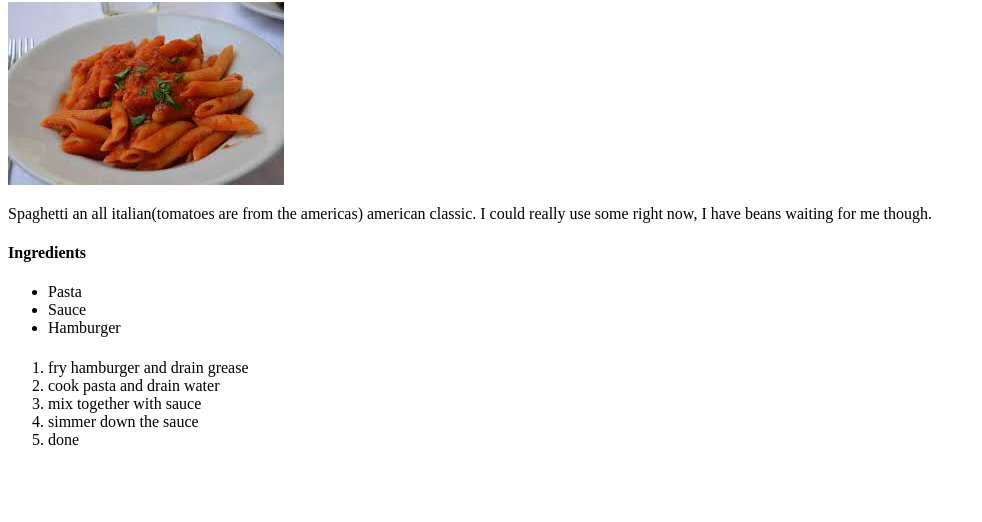
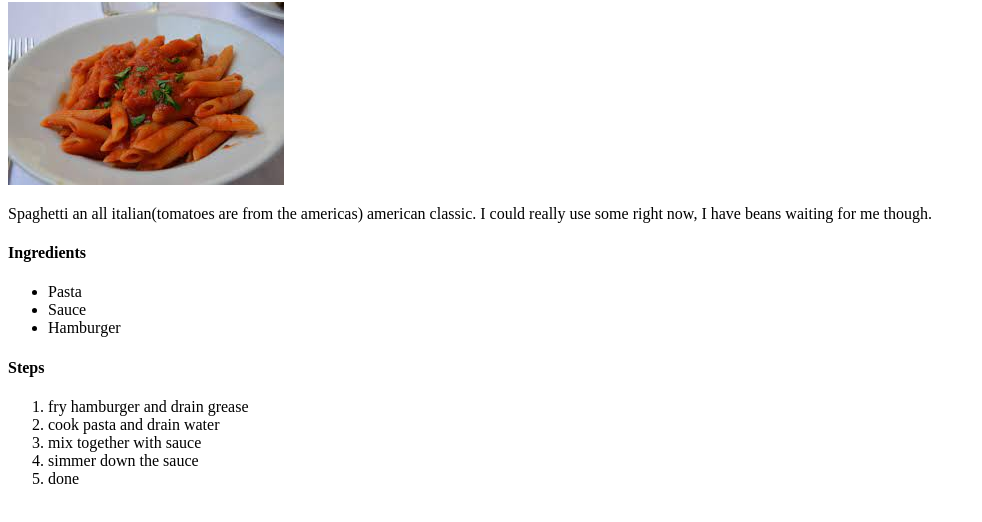
Before and after one commit to Pika2Pika/odin-recipes, a plain HTML site: page recipes/Spaghetti.html in a window 1280 px wide. Shown: the part 78-600 px from the top of the page, without its empty margins (0-982 px from the left). Drawn offline with Linux system fonts and the light colour scheme.

Commit message:
Spaghetti.html Bug fix

```diff
--- a/recipes/Spaghetti.html
+++ b/recipes/Spaghetti.html
@@ -17,7 +17,7 @@
         <li>Sauce</li>
         <li>Hamburger</li>
     </ul>
-    <h4></h4>
+    <h4>Steps</h4>
     <ol>
         <li>fry hamburger and drain grease</li>
         <li>cook pasta and drain water</li>
```
